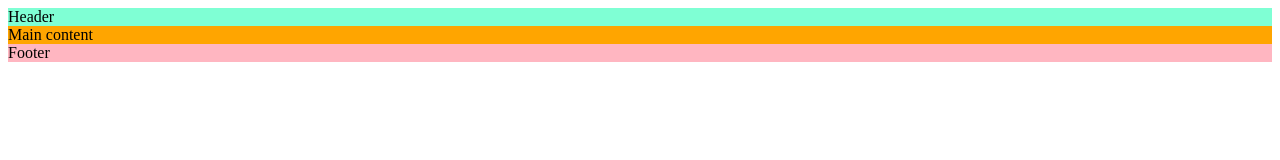
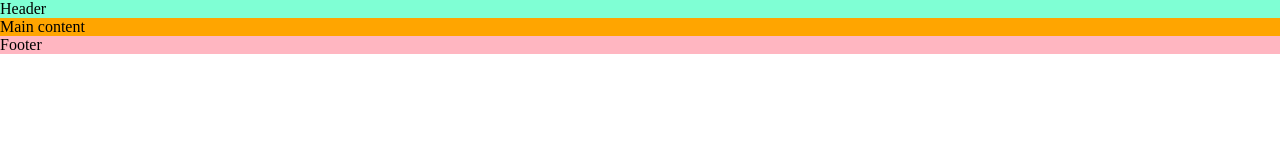
Before and after one commit to Keszi94/gamer_corner, a plain HTML site: page index.html in a window 1280 px wide. Drawn offline with Linux system fonts and the light colour scheme.

Commit message:
Add Asterisk wildcard selector to style.css

```diff
--- a/assets/css/style.css
+++ b/assets/css/style.css
@@ -1,3 +1,10 @@
+
+/* Asterisk wildcard selector */
+* {
+    padding: 0;
+    margin: 0;
+    box-sizing: border-box;
+}
 
 header {
     background-color: aquamarine;
```
